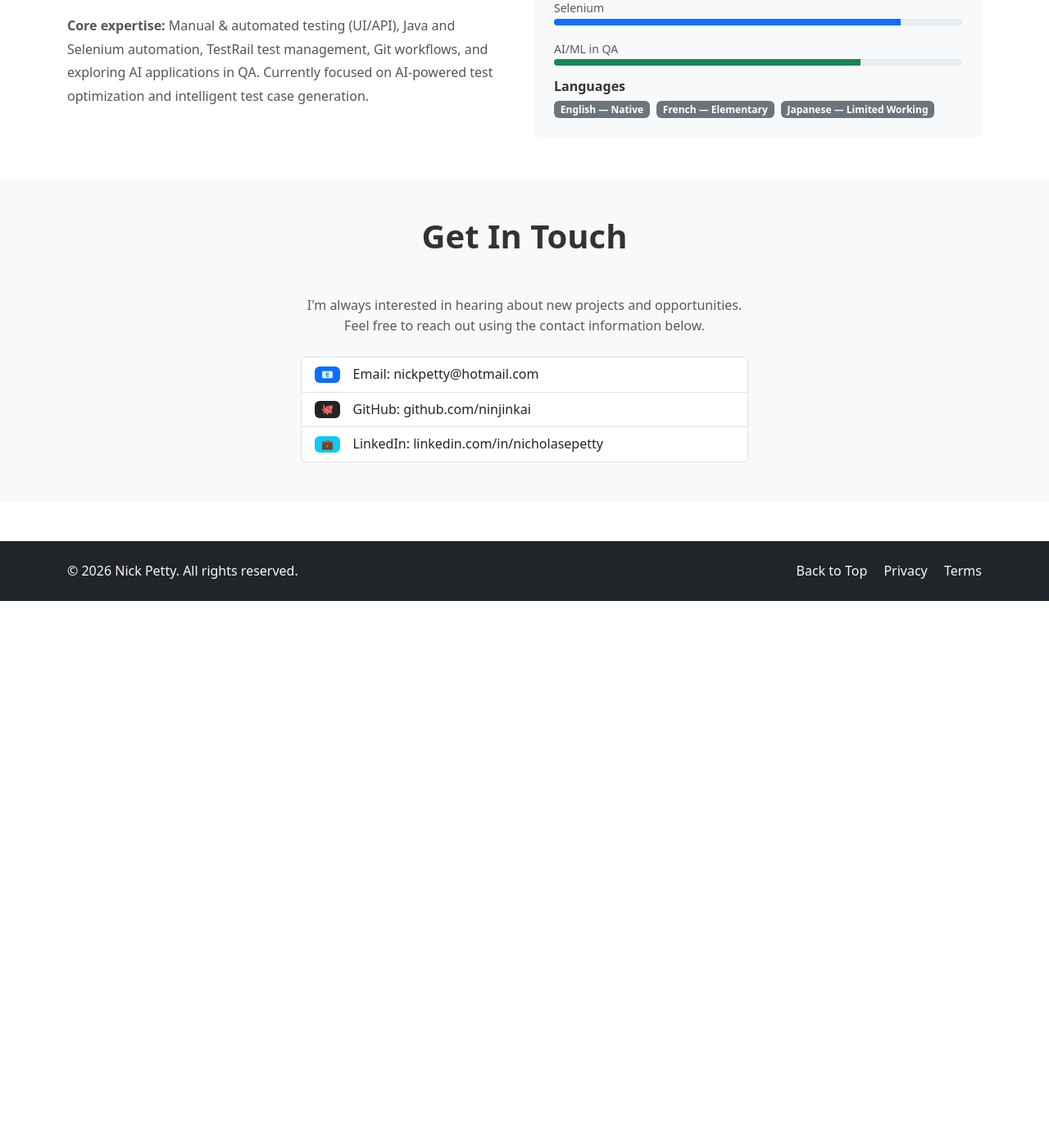
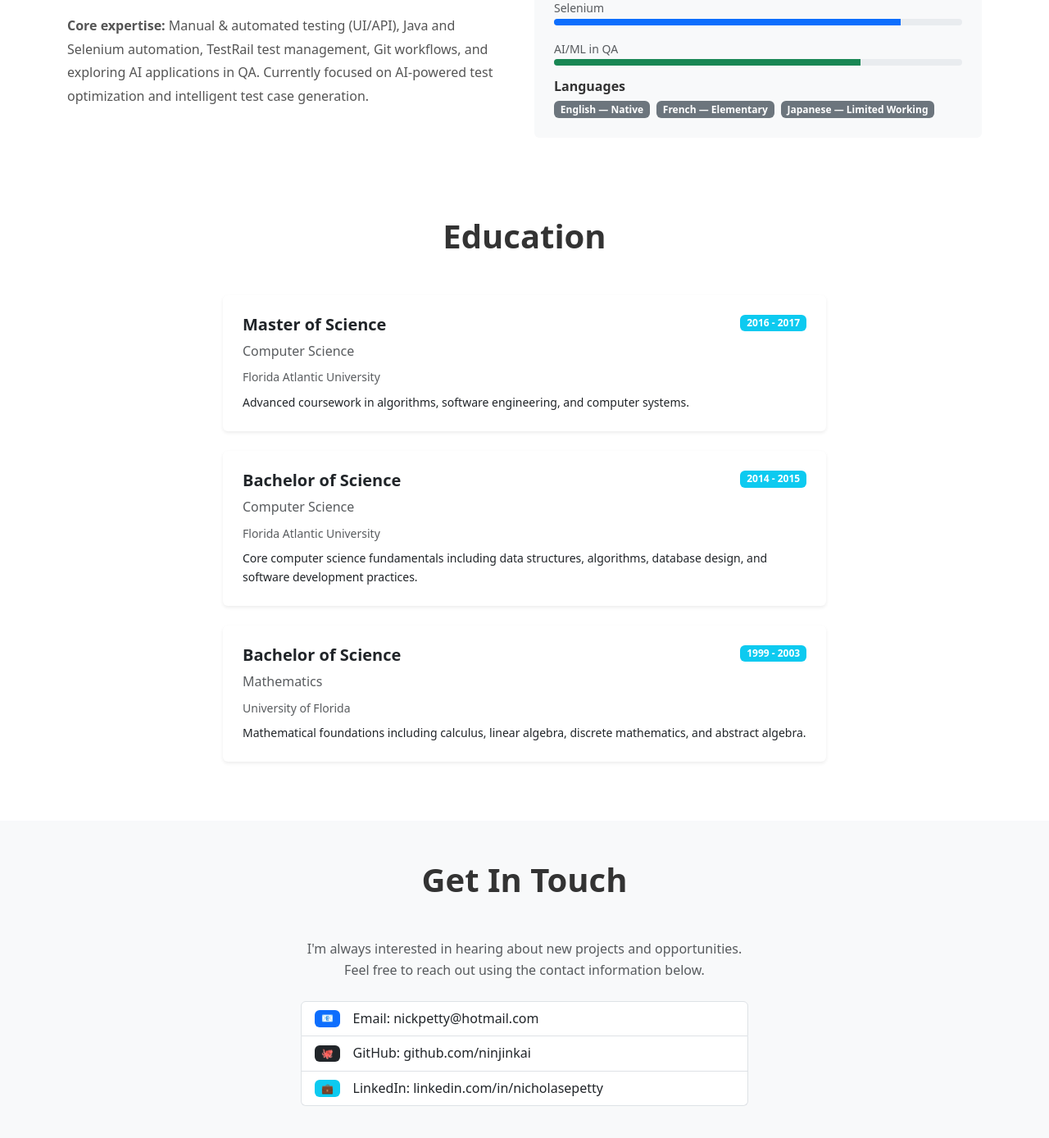
Before and after one commit to Ninjinkai/ninjinkai.github.io, a Jekyll site: the page built from index.md, in a window 1280 px wide and 1400 px high, scrolled down 3005 px. Shown: the top 1388 px of the window at 82% size. Built offline with Jekyll 4.4.1, drawn with Linux system fonts in a browser that asks for light colours; before the commit the page ends 3738 px from its top, so only the background shows below that.

Commit message:
Add Education section with degree history

```diff
--- /dev/null
+++ b/_includes/education.html
@@ -0,0 +1,52 @@
+<!-- Education Section -->
+<section id="education" class="py-5">
+    <div class="container">
+        <h2 class="display-6 fw-bold mb-5 text-center">Education</h2>
+        <div class="row">
+            <div class="col-lg-8 offset-lg-2">
+                <!-- FAU Master's -->
+                <div class="card mb-4 shadow-sm">
+                    <div class="card-body">
+                        <div class="d-flex justify-content-between align-items-start">
+                            <div>
+                                <h5 class="card-title fw-bold">Master of Science</h5>
+                                <p class="text-muted mb-2">Computer Science</p>
+                            </div>
+                            <span class="badge bg-info">2016 - 2017</span>
+                        </div>
+                        <p class="card-text text-muted small mb-2">Florida Atlantic University</p>
+                        <p class="card-text small">Advanced coursework in algorithms, software engineering, and computer systems.</p>
+                    </div>
+                </div>
+                <!-- FAU Bachelor's -->
+                <div class="card mb-4 shadow-sm">
+                    <div class="card-body">
+                        <div class="d-flex justify-content-between align-items-start">
+                            <div>
+                                <h5 class="card-title fw-bold">Bachelor of Science</h5>
+                                <p class="text-muted mb-2">Computer Science</p>
+                            </div>
+                            <span class="badge bg-info">2014 - 2015</span>
+                        </div>
+                        <p class="card-text text-muted small mb-2">Florida Atlantic University</p>
+                        <p class="card-text small">Core computer science fundamentals including data structures, algorithms, database design, and software development practices.</p>
+                    </div>
+                </div>
+                <!-- UF Bachelor's -->
+                <div class="card mb-4 shadow-sm">
+                    <div class="card-body">
+                        <div class="d-flex justify-content-between align-items-start">
+                            <div>
+                                <h5 class="card-title fw-bold">Bachelor of Science</h5>
+                                <p class="text-muted mb-2">Mathematics</p>
+                            </div>
+                            <span class="badge bg-info">1999 - 2003</span>
+                        </div>
+                        <p class="card-text text-muted small mb-2">University of Florida</p>
+                        <p class="card-text small">Mathematical foundations including calculus, linear algebra, discrete mathematics, and abstract algebra.</p>
+                    </div>
+                </div>
+            </div>
+        </div>
+    </div>
+</section>
--- a/_includes/header.html
+++ b/_includes/header.html
@@ -18,6 +18,9 @@
                         <a class="nav-link" href="#about">About</a>
                     </li>
                     <li class="nav-item">
+                        <a class="nav-link" href="#education">Education</a>
+                    </li>
+                    <li class="nav-item">
                         <a class="nav-link" href="#contact">Contact</a>
                     </li>
                 </ul>
--- a/index.md
+++ b/index.md
@@ -6,4 +6,5 @@ layout: default
 {% include featured.html %}
 {% include work.html %}
 {% include about.html %}
+{% include education.html %}
 {% include contact.html %}
```
